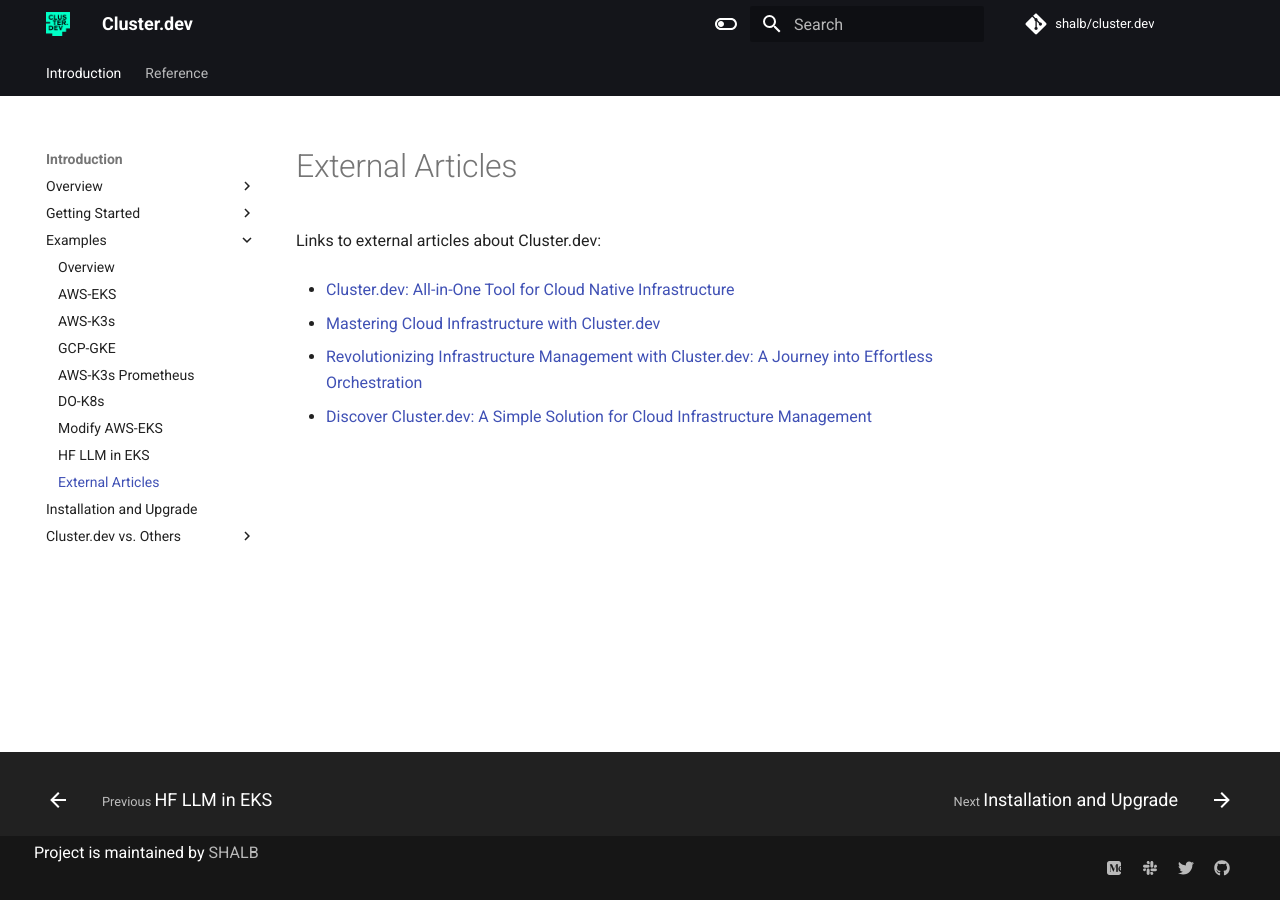
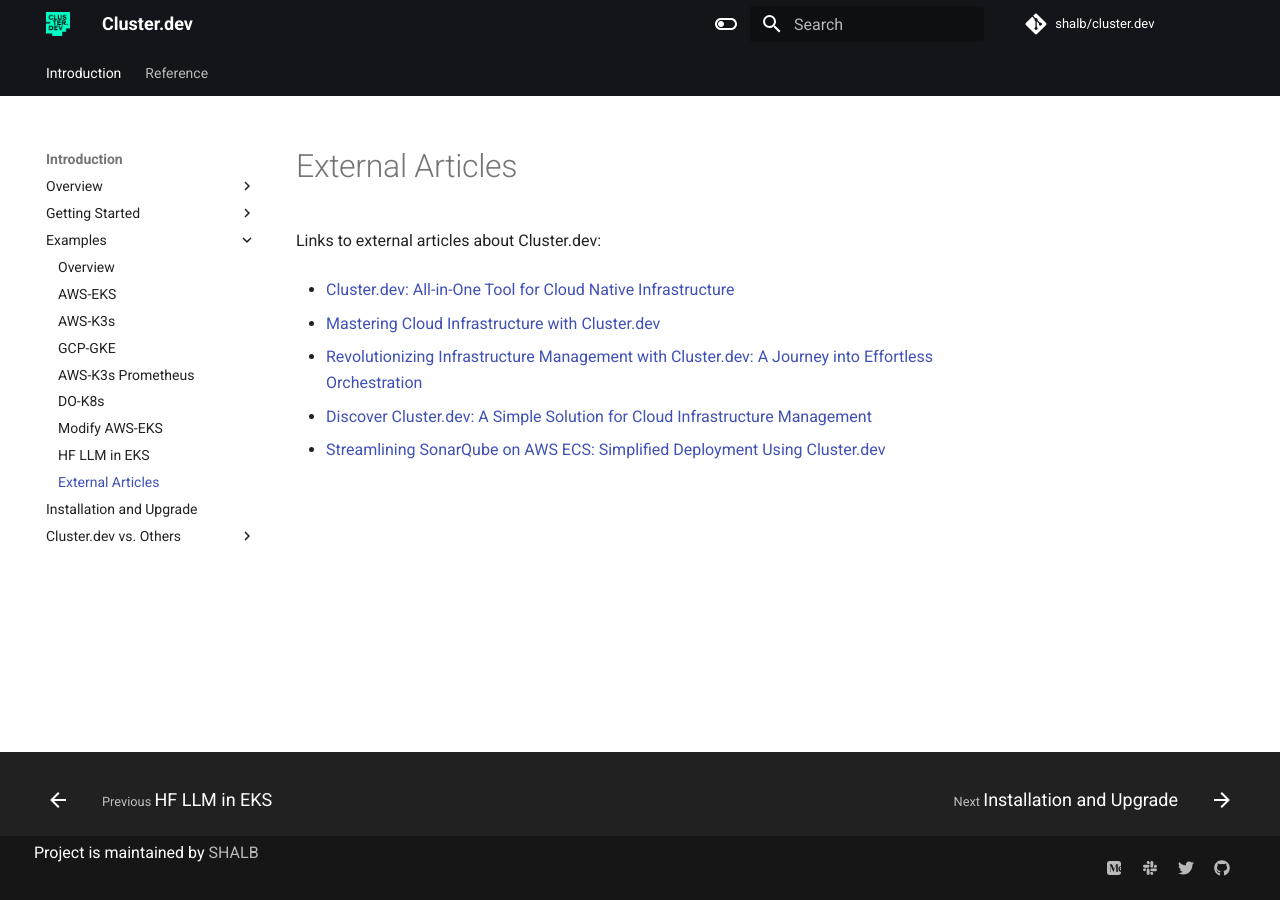
Before and after one commit to shalb/cluster.dev, an MkDocs documentation site: the page built from docs/examples-external-articles.md, in a window 1280 px wide. Built offline with MkDocs 1.6.1 and Material for MkDocs 9.7.7, drawn with Linux system fonts in a browser that asks for light colours; comment, search, counter and statistics services are not loaded.

Commit message:
Add link to external article

```diff
--- a/docs/examples-external-articles.md
+++ b/docs/examples-external-articles.md
@@ -9,3 +9,5 @@
 * [Revolutionizing Infrastructure Management with Cluster.dev: A Journey into Effortless Orchestration](https://medium.com/@sidathasiri/revolutionizing-infrastructure-management-with-cluster-dev-a-journey-into-effortless-orchestration-759b9379cebe)
 
 * [Discover Cluster.dev: A Simple Solution for Cloud Infrastructure Management](https://medium.com/@seifeddinerajhi/discover-cluster-dev-a-simple-solution-for-cloud-infrastructure-management-42cba1ab75fc)
+
+* [Streamlining SonarQube on AWS ECS: Simplified Deployment Using Cluster.dev](https://aws.plainenglish.io/streamlining-sonarqube-on-aws-ecs-simplified-deployment-using-cluster-dev-0b988536fff0)
```
